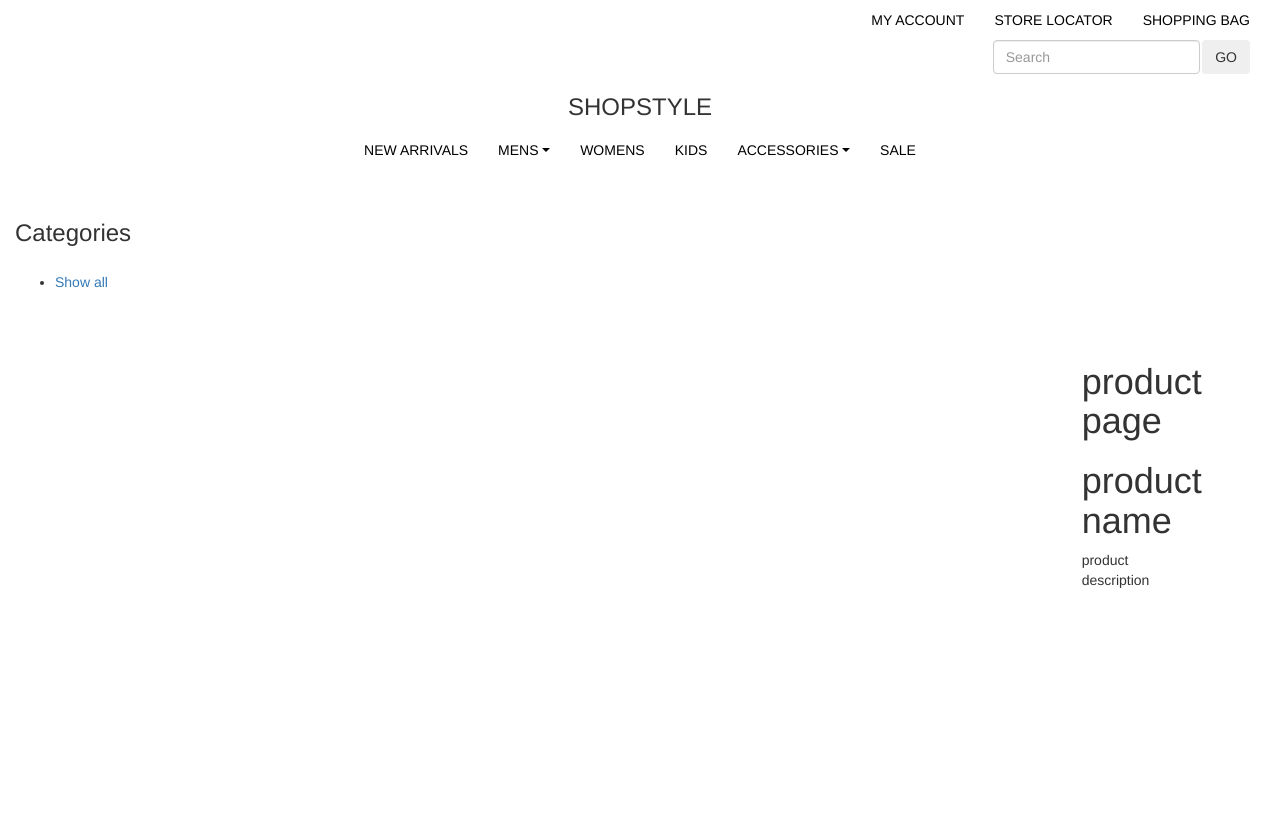
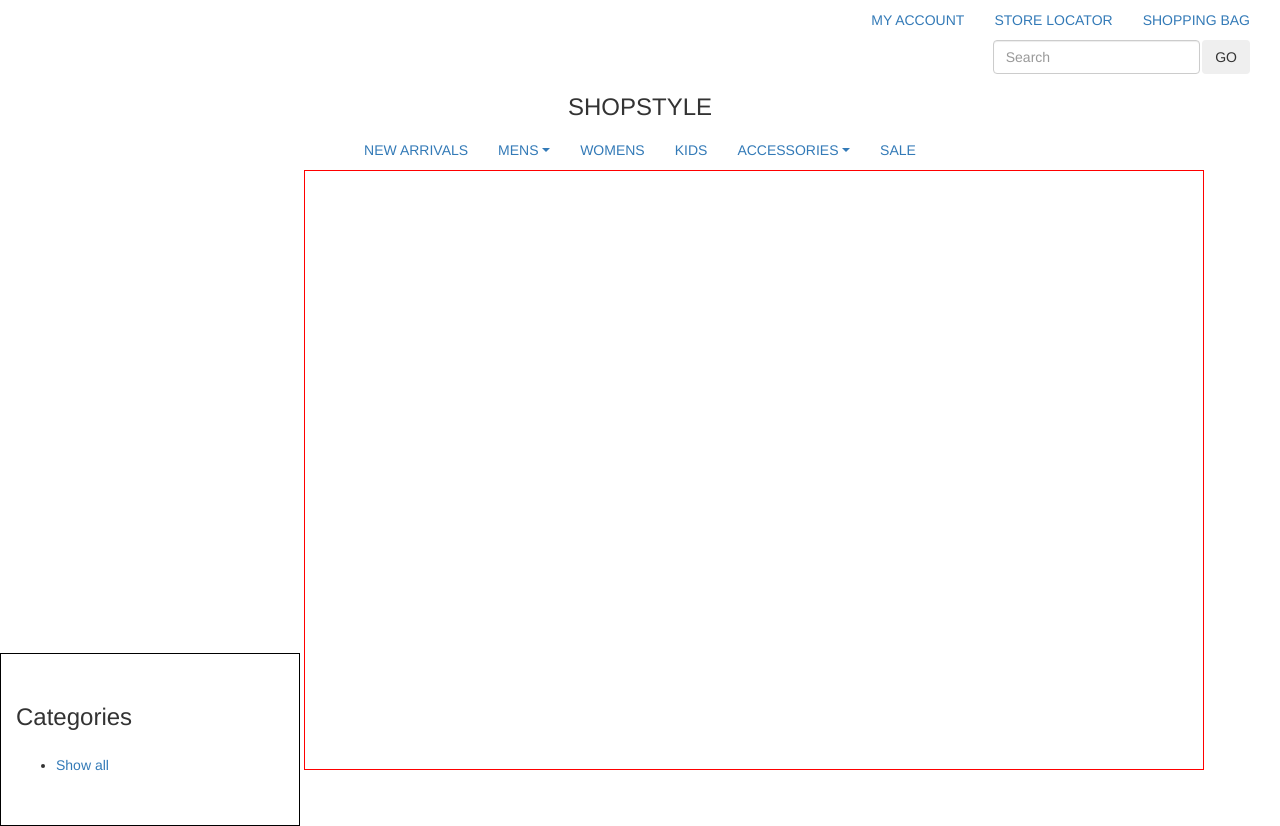
Before and after one commit to joekuo135/EcommerceSite, a Django app: template apps/products_app/templates/products_app/product_dash.html in a window 1280 px wide. Before the commit the page ends 588 px from the top, so only its background shows below. Run offline with Django 3.2, Linux system fonts and the light colour scheme; the template is opened without the code that fills it, so the values that code supplies are empty; parts of the project's set-up code (start-up, migrations or seed data) failed here and were passed over; some libraries are stand-ins or nearby versions.

Commit message:
product_dash.html

```diff
--- a/apps/products_app/static/products_app/css/style.css
+++ b/apps/products_app/static/products_app/css/style.css
@@ -22,6 +22,17 @@ color: rgba(0,123,255,.75);
 text-align: center;
 padding: 10px 20px 10px 20px;
 flex-wrap: wrap;
+}
 
+#categorybox{
+  width: 300px;
+  border: 1px solid black;
+  display: inline-block;
+}
 
+#show_product{
+  width: 900px;
+  height: 600px;
+  display: inline-block;
+  border: 1px solid red;
 }
--- a/apps/products_app/templates/products_app/product_dash.html
+++ b/apps/products_app/templates/products_app/product_dash.html
@@ -5,14 +5,14 @@
     <meta name="viewport" content="width=device-width, initial-scale=1.0">
     <meta http-equiv="X-UA-Compatible" content="ie=edge">
     {% load static %}
-    <link rel="stylesheet" href="{% static 'userDashboard/css/style.css' %}">
-    <!-- <link rel="stylesheet" href="{% static 'userDashboard/css/bootstrap.min.css' %}"> -->
-    <link rel="stylesheet" href="{% static 'userDashboard/css/bootstrap.css' %}">
-    <link rel="stylesheet" href="{% static 'userDashboard/css/bootstrap-theme.css' %}">
-    <link rel="stylesheet" href="{% static 'userDashboard/css/bootstrap-reboot.min.css' %}">
-    <link rel="stylesheet" href="{% static 'userDashboard/css/bootstrap-grid.min.css' %}">
-    <!-- <link rel="stylesheet" href="{% static 'userDashboard/js/jquery-3.2.1.slim.min.js' %}"> -->
-    <!-- <link rel="stylesheet" href="{% static 'userDashboard/js/tether.min.js' %}"> -->
+    <link rel="stylesheet" href="{% static 'products_app/css/style.css' %}">
+    <!-- <link rel="stylesheet" href="{% static 'products_app/css/bootstrap.min.css' %}"> -->
+    <link rel="stylesheet" href="{% static 'products_app/css/bootstrap.css' %}">
+    <link rel="stylesheet" href="{% static 'products_app/css/bootstrap-theme.css' %}">
+    <link rel="stylesheet" href="{% static 'products_app/css/bootstrap-reboot.min.css' %}">
+    <link rel="stylesheet" href="{% static 'products_app/css/bootstrap-grid.min.css' %}">
+    <!-- <link rel="stylesheet" href="{% static 'products_app/js/jquery-3.2.1.slim.min.js' %}"> -->
+    <!-- <link rel="stylesheet" href="{% static 'products_app/js/tether.min.js' %}"> -->
     <link rel="stylesheet" href="https://maxcdn.bootstrapcdn.com/bootstrap/3.3.7/css/bootstrap.min.css">
     <script src="https://ajax.googleapis.com/ajax/libs/jquery/3.2.1/jquery.min.js"></script>
     <script src="https://maxcdn.bootstrapcdn.com/bootstrap/3.3.7/js/bootstrap.min.js"></script>
@@ -94,7 +94,7 @@
         <!-- //////////////////////////////////////////////////////////////////////////////////////// -->
 
 
-    <div class="container-fluid">
+    <div class="container-fluid" id="categorybox">
         <div class="row-fluid">
             <h3 style='margin-top: 50px; padding: 0px 0px 5px 0px;'>Categories</h3>
                 <ul>
@@ -106,27 +106,9 @@
             </div> <!-- end row-fluid -->
     </div> <!-- end container-fluid -->
 
-    <div id="show_product" class='col-md-10'></div>
+    <div id="show_product"></div>
 
 
-    <div class="container-fluid">
-        <div class="row-fluid">
-            <section class="col-md-1">
-                <h1>product page</h1>
-                {% for product in products%}
-                <h1>{{product.name}}</h1>
-                <p>{{product.description}}</p>
-                <img src={{product.image1}}>
-                <img src={{product.image2}}>
-                <img src={{product.image3}}>
-                <img src={{product.image4}}>
-                {% endfor %}
-                <h1>product name</h1>
-                <p>product description</p>
-                <img src="">
-            </section>
-        </div> <!-- end row-fluid -->
-    </div> <!-- end container-fluid -->
 
 
 </body>
```
